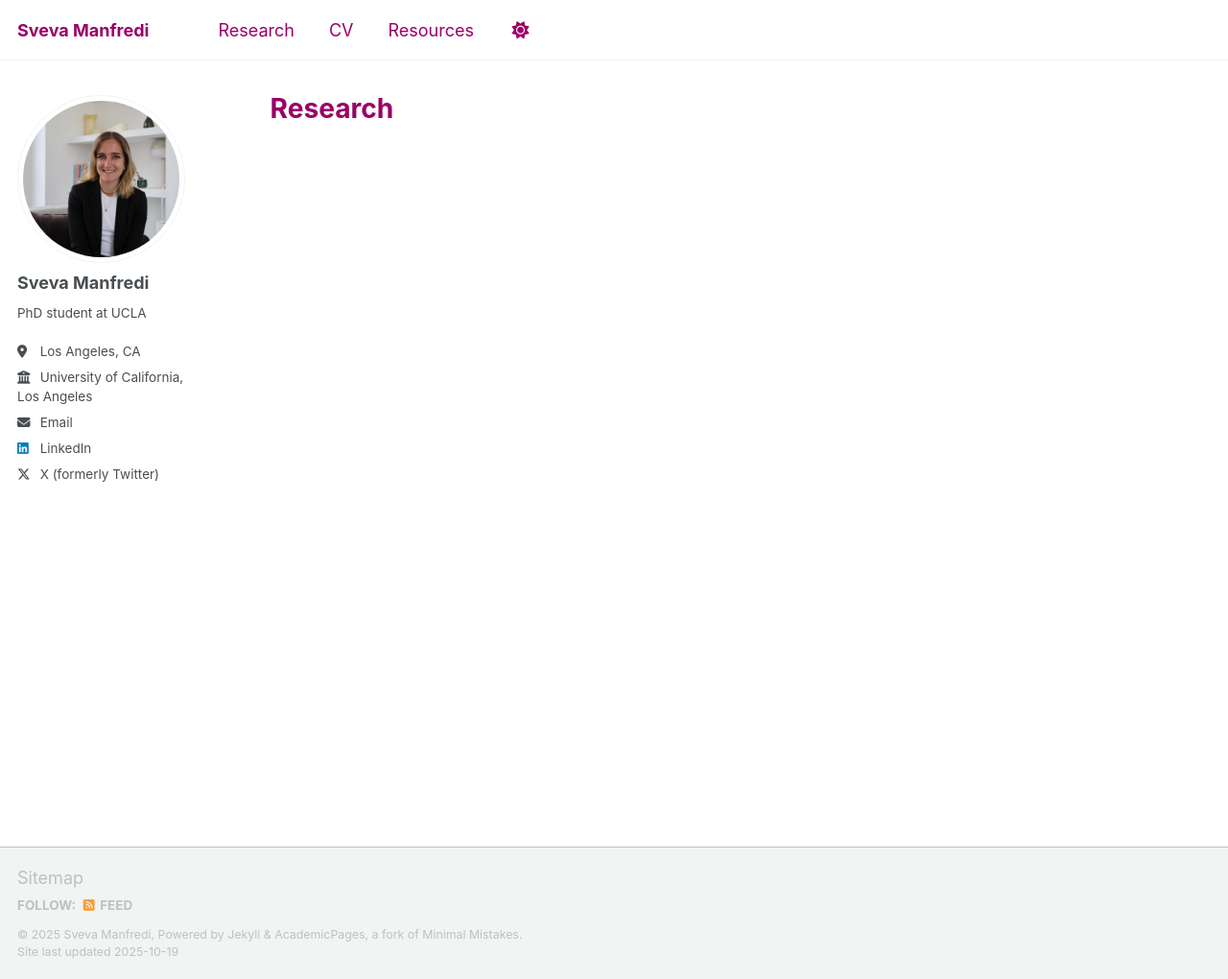
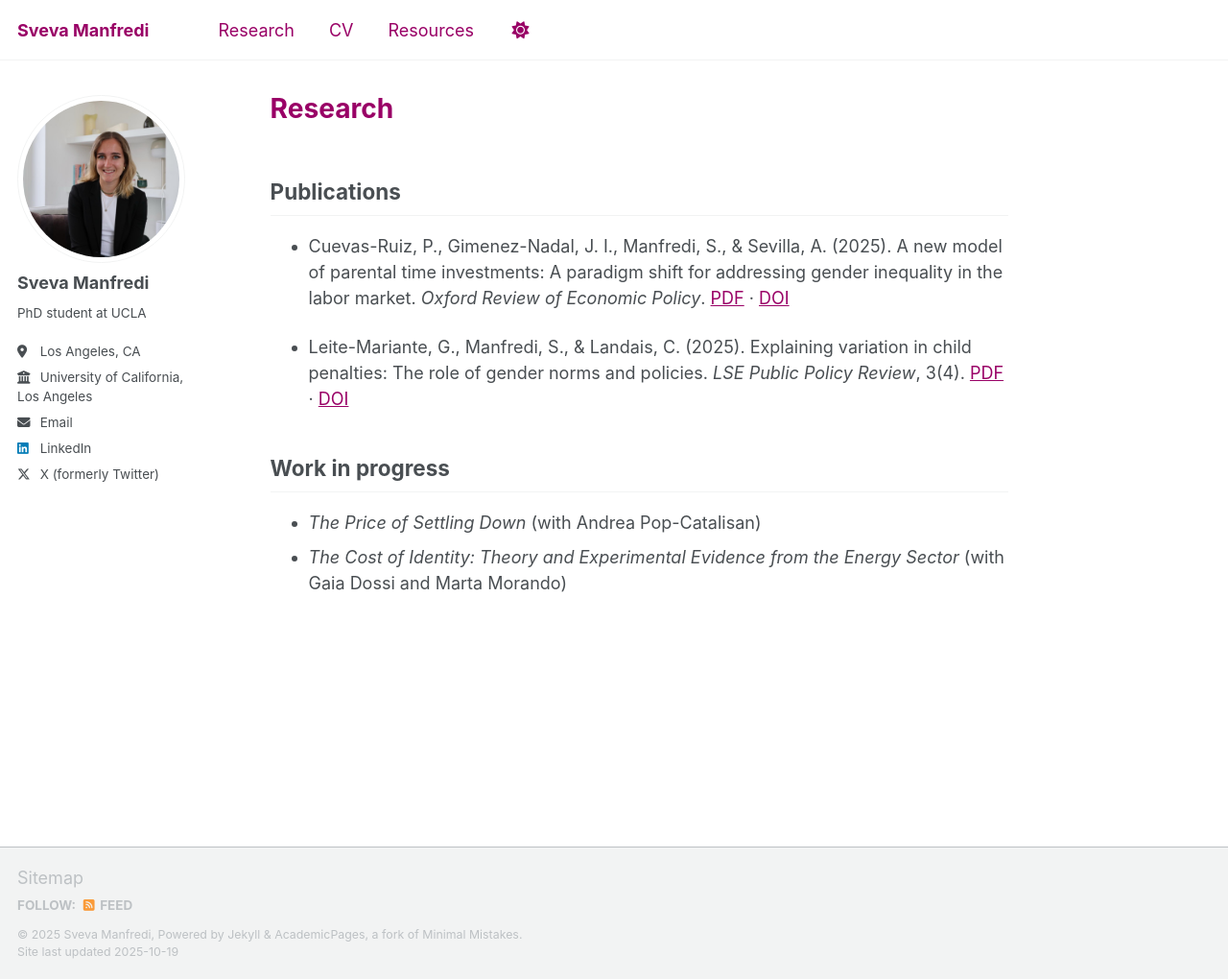
Before and after one commit to svemanfre/svemanfre.github.io, a Jekyll site: the page built from _pages/research.md, in a window 1280 px wide and 1020 px high. Shown: the whole window at 96% size. Built offline with Jekyll 4.4.1, drawn with Linux system fonts in a browser that asks for light colours; a script that is not in the unit is left out.

Commit message:
Update research.md

```diff
--- a/_pages/research.md
+++ b/_pages/research.md
@@ -5,4 +5,11 @@ permalink: /research/
 author_profile: true
 ---
 
-<!-- Your research summary / publications list here -->
+## Publications
+- Cuevas-Ruiz, P., Gimenez-Nadal, J. I., Manfredi, S., & Sevilla, A. (2025). A new model of parental time investments: A paradigm shift for addressing gender inequality in the labor market. *Oxford Review of Economic Policy*. [PDF](/files/papers/cuevas-ruiz_gimenez-nadal_manfredi_sevilla_2025_oxrep.pdf) · [DOI](https://doi.org/xxxxx)
+
+- Leite-Mariante, G., Manfredi, S., & Landais, C. (2025). Explaining variation in child penalties: The role of gender norms and policies. *LSE Public Policy Review*, 3(4). [PDF](/files/papers/leite-mariante_manfredi_landais_2025_lseppr.pdf) · [DOI](https://doi.org/xxxxx)
+
+## Work in progress
+- *The Price of Settling Down* (with Andrea Pop-Catalisan)
+- *The Cost of Identity: Theory and Experimental Evidence from the Energy Sector* (with Gaia Dossi and Marta Morando)
```
